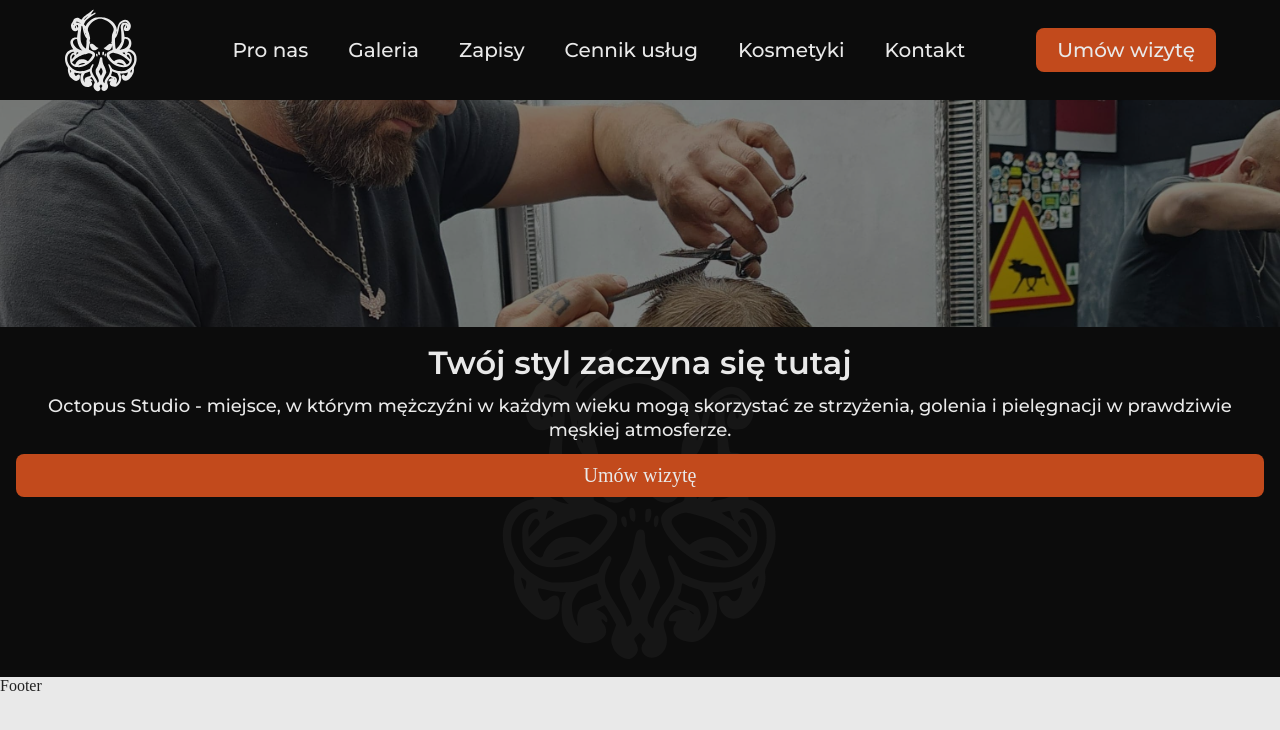
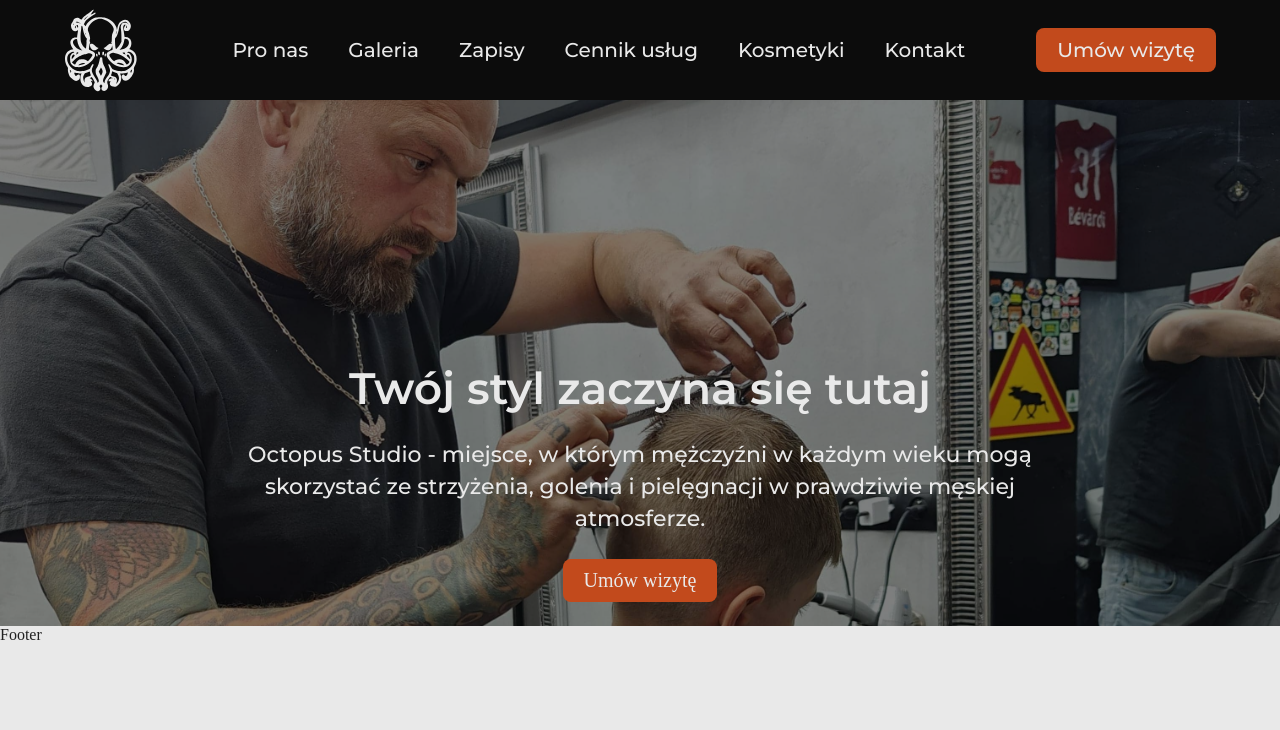
Before and after one commit to 7flowsstudio/octopus-hair, a Next.js app: page / in a window 1280 px wide. Shown: the top 730 px of the page. Built offline with nearby package versions, Linux system fonts and the light colour scheme.

Commit message:
Add desktop layout

```diff
--- a/src/components/Main/Hero/Hero.module.css
+++ b/src/components/Main/Hero/Hero.module.css
@@ -1,8 +1,12 @@
+.heroSection {
+   width: 100%;
+   position: relative;
+}
+
 .heroImageContainer {
    position: relative;
-   width: 100dvw;
-   height: 227px;
    overflow: hidden;
+   aspect-ratio: 374 / 227;
 }
 
 .heroImage {
@@ -60,3 +64,51 @@
    font-size: 20px;
    text-align: center;
 }
+
+.heroButton:hover {
+   background-color: var(--hover);
+}
+
+.heroButton:active {
+   background-color: var(--pressed);
+}
+
+@media screen and (min-width: 768px) {
+   .heroImageContainer {
+      position: relative;
+      aspect-ratio: 1440 / 592;
+   }
+
+   .heroImage {
+      object-position: 50% 33%;
+   }
+
+   .heroContent {
+      position: absolute;
+      bottom: 0;
+      left: 50%;
+      transform: translateX(-50%);
+      background: none;
+      z-index: 2;
+      display: flex;
+      flex-direction: column;
+      align-items: center;
+      justify-content: flex-end;
+      max-width: 866px;
+      width: 100%;
+      gap: 24px;
+      padding-bottom: 24px;
+   }
+}
+
+@media screen and (min-width: 1280px) {
+   .heroTitle {
+      font-size: 44px;
+   }
+
+   .heroDescription {
+      font-size: 22px;
+      line-height: 32px;
+      max-width: 866px;
+   }
+}
```
